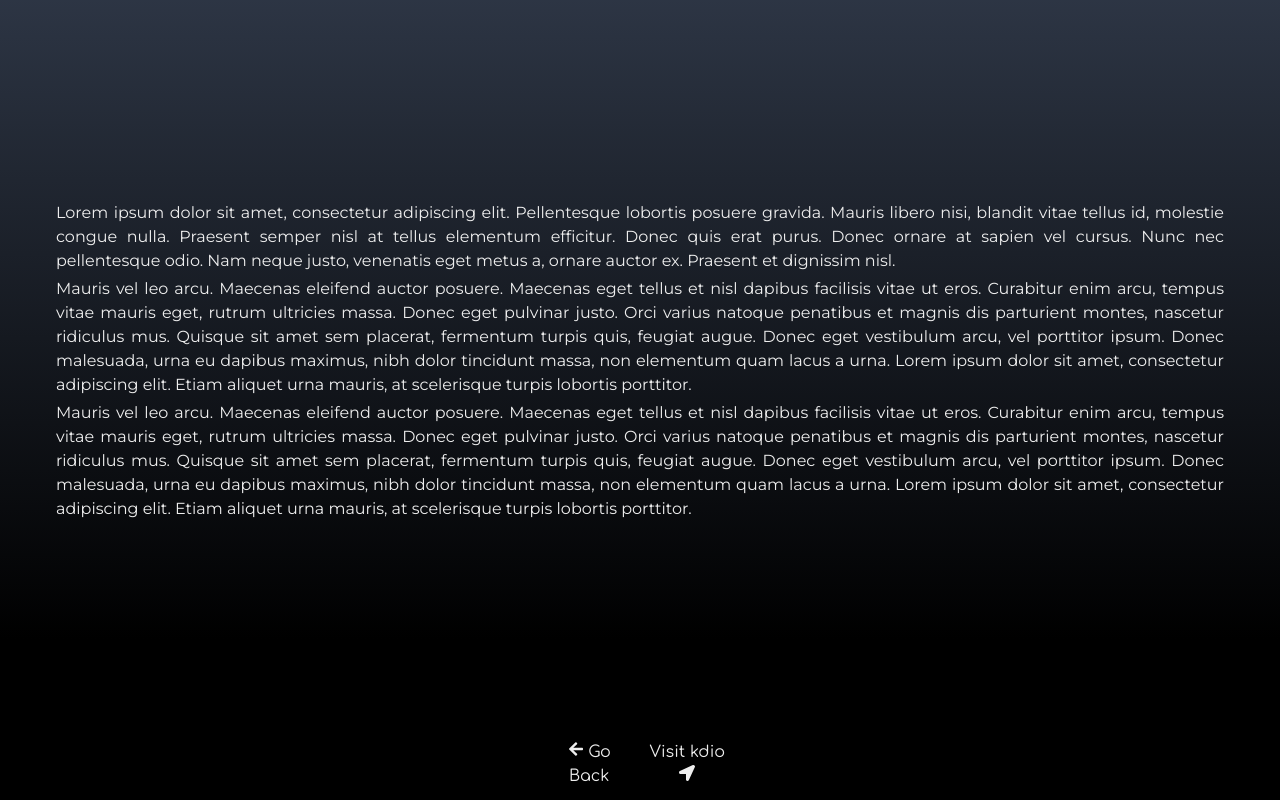
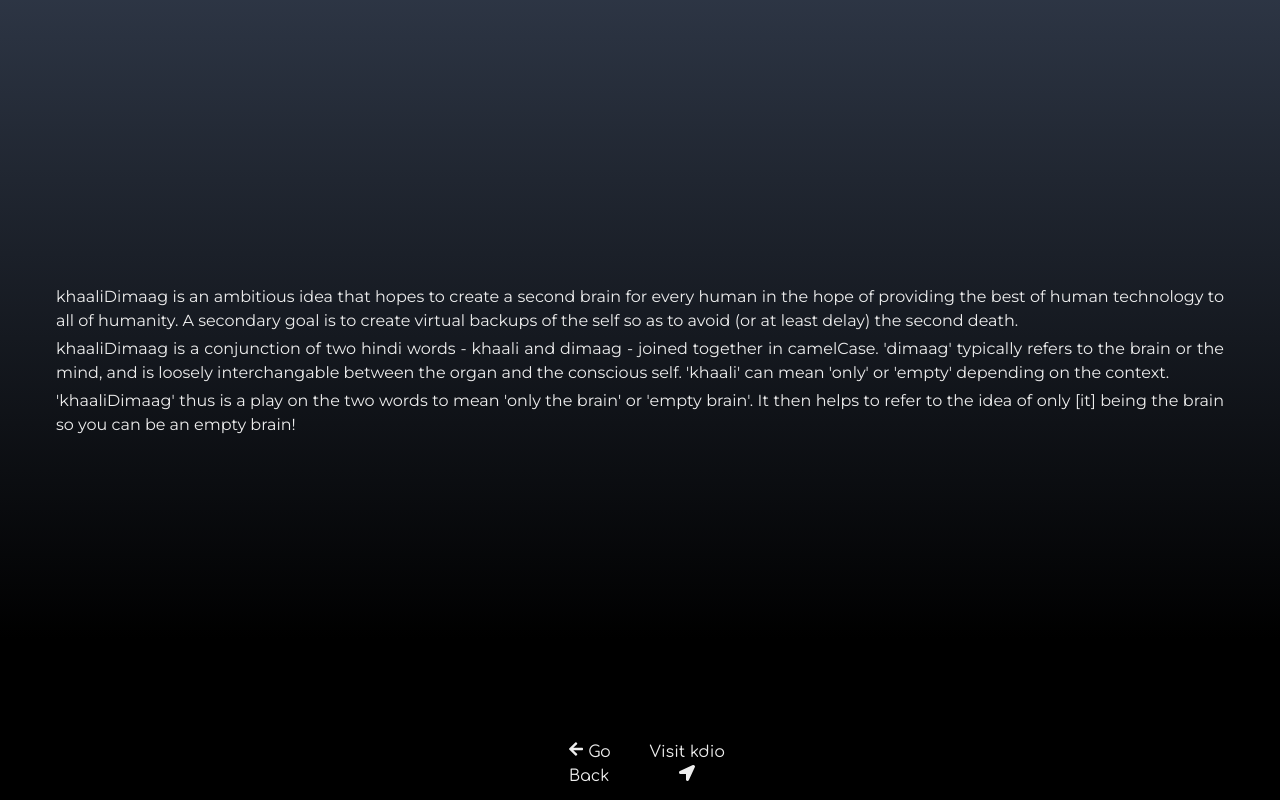
Before and after one commit to thisispalash/thisispalash.github.io, a Next.js app: page /kdio in a window 1280 px wide. Shown: the part 808-1608 px from the top of the page. Built offline with nearby package versions, Linux system fonts and the light colour scheme; what @nikolovlazar/chakra-ui-prose would draw is missing.

Commit message:
update kdio description

```diff
--- a/src/pages/kdio.tsx
+++ b/src/pages/kdio.tsx
@@ -1,4 +1,4 @@
-import { AspectRatio, Center, Divider, HStack, Icon, Image, Link, Spacer, Text, useDisclosure, VStack } from '@chakra-ui/react';
+import { AspectRatio, Center, Divider, HStack, Icon, Image, Link, Spacer, Text, Tooltip, useDisclosure, VStack } from '@chakra-ui/react';
 import { FaArrowLeft, FaLocationArrow } from 'react-icons/fa';
 import Head from '@/components/Head';
 import ContactFormModal from '@/components/ContactFormModal';
@@ -61,13 +61,13 @@ export default function Kdio() {
             <Spacer />
             <VStack spacing={4} px={12} w='full' textAlign='justify' fontSize='lg'>
               <Text px={8}>
-                Lorem ipsum dolor sit amet, consectetur adipiscing elit. Pellentesque lobortis posuere gravida. Mauris libero nisi, blandit vitae tellus id, molestie congue nulla. Praesent semper nisl at tellus elementum efficitur. Donec quis erat purus. Donec ornare at sapien vel cursus. Nunc nec pellentesque odio. Nam neque justo, venenatis eget metus a, ornare auctor ex. Praesent et dignissim nisl.
+                khaaliDimaag is an ambitious idea that hopes to create a second brain for every human in the hope of providing the best of human technology to all of humanity. A secondary goal is to create virtual backups of the self so as to avoid (or at least delay) the <Tooltip label='refers to the idea that the first death is physical and second, when one is forgotten'>second death</Tooltip>.
               </Text>
               <Text px={8}>
-                Mauris vel leo arcu. Maecenas eleifend auctor posuere. Maecenas eget tellus et nisl dapibus facilisis vitae ut eros. Curabitur enim arcu, tempus vitae mauris eget, rutrum ultricies massa. Donec eget pulvinar justo. Orci varius natoque penatibus et magnis dis parturient montes, nascetur ridiculus mus. Quisque sit amet sem placerat, fermentum turpis quis, feugiat augue. Donec eget vestibulum arcu, vel porttitor ipsum. Donec malesuada, urna eu dapibus maximus, nibh dolor tincidunt massa, non elementum quam lacus a urna. Lorem ipsum dolor sit amet, consectetur adipiscing elit. Etiam aliquet urna mauris, at scelerisque turpis lobortis porttitor.
+                khaaliDimaag is a conjunction of two hindi words - khaali and dimaag - joined together in camelCase. 'dimaag' typically refers to the brain or the mind, and is loosely interchangable between the organ and the conscious self. 'khaali' can mean 'only' or 'empty' depending on the context.
               </Text>
               <Text px={8}>
-                Mauris vel leo arcu. Maecenas eleifend auctor posuere. Maecenas eget tellus et nisl dapibus facilisis vitae ut eros. Curabitur enim arcu, tempus vitae mauris eget, rutrum ultricies massa. Donec eget pulvinar justo. Orci varius natoque penatibus et magnis dis parturient montes, nascetur ridiculus mus. Quisque sit amet sem placerat, fermentum turpis quis, feugiat augue. Donec eget vestibulum arcu, vel porttitor ipsum. Donec malesuada, urna eu dapibus maximus, nibh dolor tincidunt massa, non elementum quam lacus a urna. Lorem ipsum dolor sit amet, consectetur adipiscing elit. Etiam aliquet urna mauris, at scelerisque turpis lobortis porttitor.
+                'khaaliDimaag' thus is a play on the two words to mean 'only the brain' or 'empty brain'. It then helps to refer to the idea of only [it] being the brain so you can <Tooltip label='And experience life to the fullest!'>be an empty brain!</Tooltip>
               </Text>
             </VStack>
             <Spacer />
```
